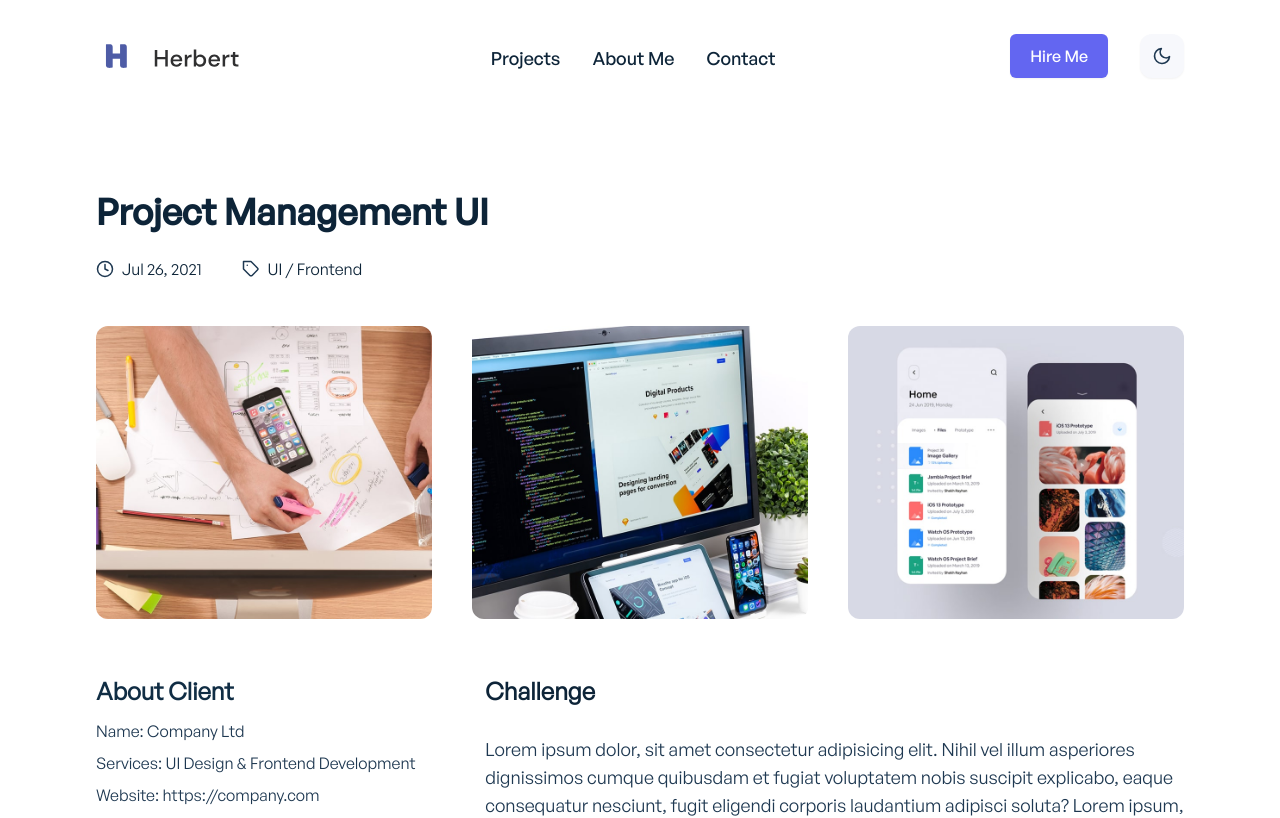
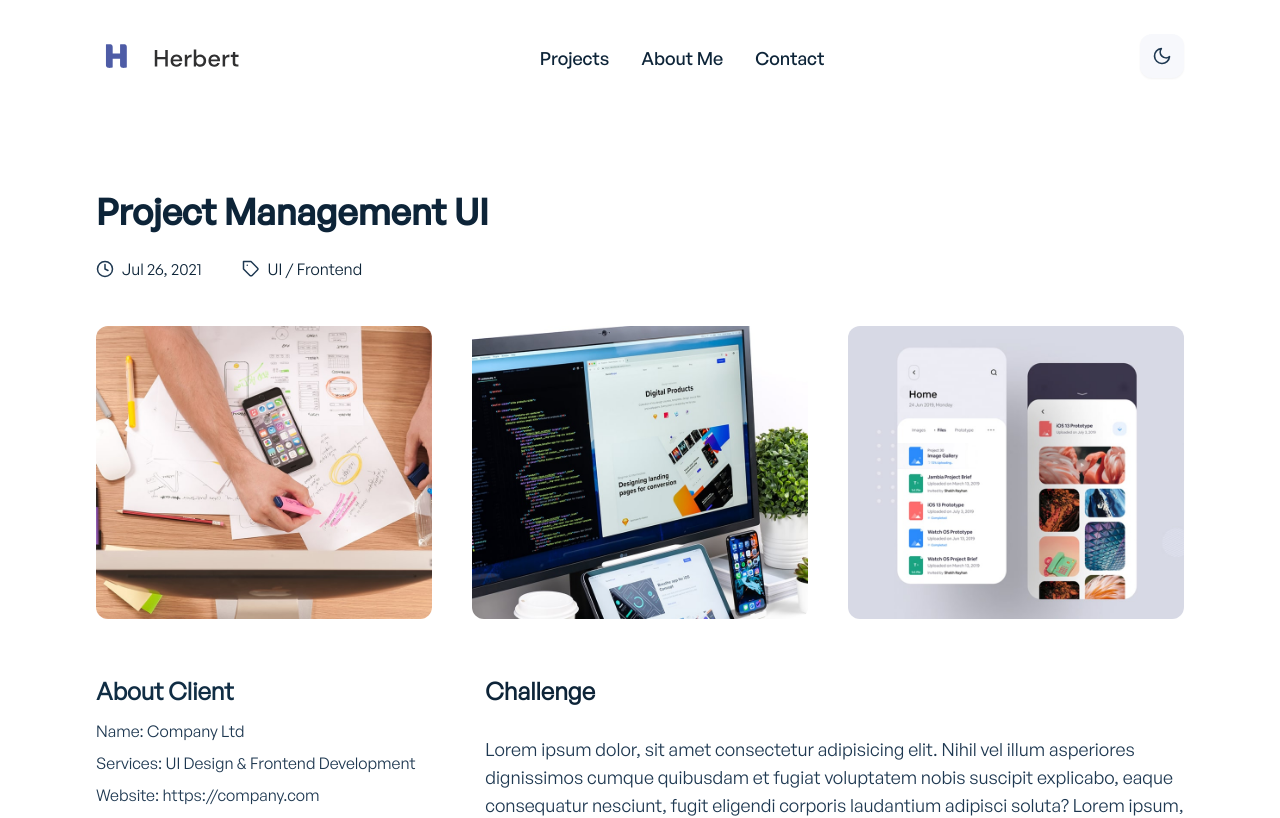
Before and after one commit to Herbert-RD/dev-portfolio, a React (Create React App) app: page /projects/single-project in a window 1280 px wide. Shown: the top 818 px of the page. Built offline with nearby package versions, Linux system fonts and the light colour scheme.

Commit message:
Hire me button removed

```diff
--- a/src/components/projects/ProjectGallery.js
+++ b/src/components/projects/ProjectGallery.js
@@ -17,7 +17,7 @@ export const ModalComponent = styled.div`
 
 
   > img {
-    width: 40vw;
+    width: 60vw;
     border-radius: 12px;
     filter: drop-shadow(0 0 47px rgba(0, 0, 0, 0.25));
   }
--- a/src/components/projects/ProjectGallery.jsx
+++ b/src/components/projects/ProjectGallery.jsx
@@ -12,7 +12,7 @@ const ProjectGallery = () => {
 	function buildModal(img){
 		return (
 			<ModalComponent id="galleryModal" onClick={() => toggleModal(!modalVisible)}>
-				<button onClick={() => toggleModal(!modalVisible)}> <img src={close} alt="" /> </button>
+				{/* <button onClick={() => toggleModal(!modalVisible)}> <img src={close} alt="" /> </button> */}
 				<img src={img} alt="" />
 			</ModalComponent>)
 	}
--- a/src/components/shared/AppHeader.jsx
+++ b/src/components/shared/AppHeader.jsx
@@ -129,13 +129,7 @@ const AppHeader = () => {
 						Contact
 					</Link>
 					<div className="border-t-2 pt-3 sm:pt-0 sm:border-t-0 border-primary-light dark:border-secondary-dark">
-						<span
-							onClick={showHireMeModal}
-							className="font-general-medium sm:hidden block text-left text-md bg-indigo-500 hover:bg-indigo-600 text-white shadow-sm rounded-sm px-4 py-2 mt-2 duration-300 w-24"
-							aria-label="Hire Me Button"
-						>
-							<Button title="Hire Me" />
-						</span>
+
 					</div>
 				</div>
 
@@ -167,13 +161,7 @@ const AppHeader = () => {
 				{/* Header right section buttons */}
 				<div className="hidden sm:flex justify-between items-center flex-col md:flex-row">
 					<div className="hidden md:flex">
-						<span
-							onClick={showHireMeModal}
-							className="text-md font-general-medium bg-indigo-500 hover:bg-indigo-600 text-white shadow-sm rounded-md px-5 py-2.5 duration-300"
-							aria-label="Hire Me Button"
-						>
-							<Button title="Hire Me" />
-						</span>
+
 					</div>
 
 					{/* Theme switcher large screen */}
@@ -191,15 +179,7 @@ const AppHeader = () => {
 				</div>
 			</div>
 			{/* Hire me modal */}
-			<div>
-				{showModal ? (
-					<HireMeModal
-						onClose={showHireMeModal}
-						onRequest={showHireMeModal}
-					/>
-				) : null}
-				{showModal ? showHireMeModal : null}
-			</div>
+
 		</motion.nav>
 	);
 };
```
